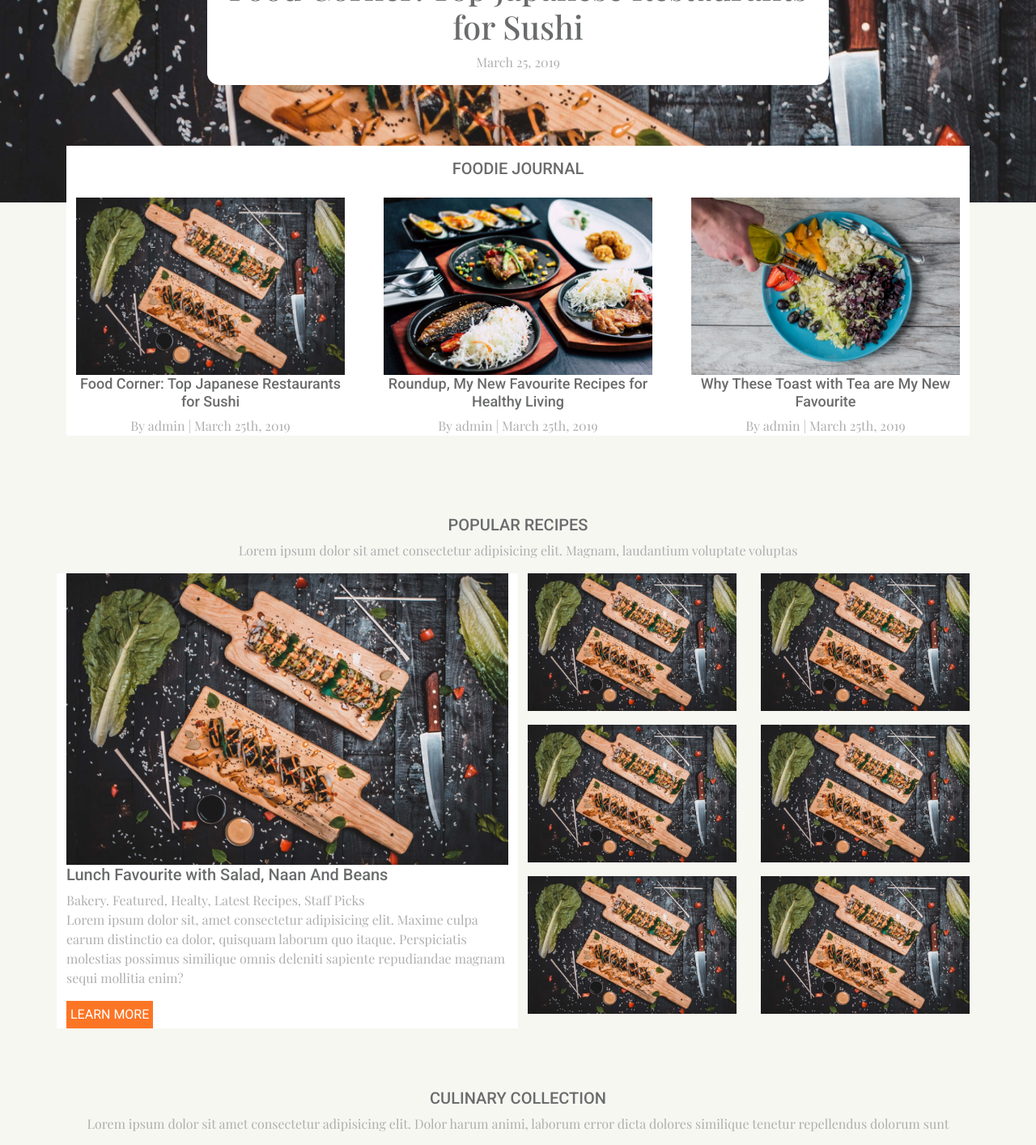
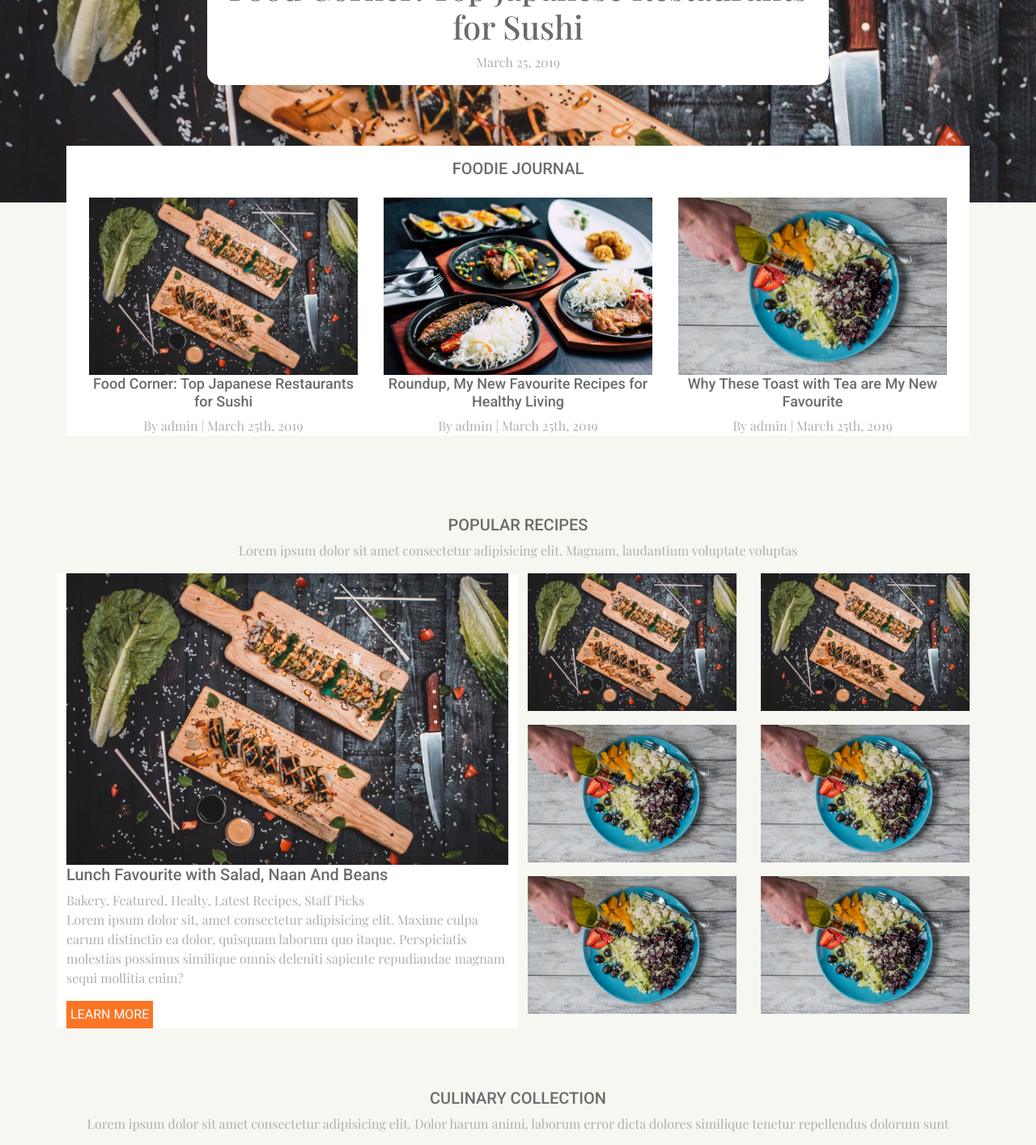
Before and after one commit to NicoloCasagrande/proj-html-vuejs, a Vue app: page / in a window 1280 px wide. Shown: the part 415-1829 px from the top of the page at 81% size. Built offline with nearby package versions, Linux system fonts and the light colour scheme; a web font is replaced by a local one.

Commit message:
sistemazione altre immagini

```diff
--- a/src/components/SectionFoodieJournal.vue
+++ b/src/components/SectionFoodieJournal.vue
@@ -12,8 +12,8 @@ export default {
 <template>
   <div class="text-center white-bg">
     <h3 class="py-3">FOODIE JOURNAL</h3>
-    <div class="row">
-      <div class="col-4 px-4" v-for="(item, index) in store.items">
+    <div class="row px-4">
+      <div class="col-4 px-3" v-for="(item, index) in store.items">
         <div v-if="index <= 2">
           <img :src="item.image" :alt="item.title" />
           <h4>{{ item.title }}</h4>
--- a/src/components/SectionPopularRecipes.vue
+++ b/src/components/SectionPopularRecipes.vue
@@ -1,5 +1,13 @@
 <script>
-export default {};
+import { store } from "../store";
+export default {
+  name: "SectionPopularRecipes",
+  data() {
+    return {
+      store,
+    };
+  },
+};
 </script>
 
 <template>
@@ -23,23 +31,8 @@ export default {};
         <button>LEARN MORE</button>
       </div>
       <div class="col-6 d-flex flex-wrap justify-content-between">
-        <div class="ms-col-6">
-          <img src="../assets/sfondo.jpg" alt="" />
-        </div>
-        <div class="ms-col-6">
-          <img src="../assets/sfondo.jpg" alt="" />
-        </div>
-        <div class="ms-col-6">
-          <img src="../assets/sfondo.jpg" alt="" />
-        </div>
-        <div class="ms-col-6">
-          <img src="../assets/sfondo.jpg" alt="" />
-        </div>
-        <div class="ms-col-6">
-          <img src="../assets/sfondo.jpg" alt="" />
-        </div>
-        <div class="ms-col-6">
-          <img src="../assets/sfondo.jpg" alt="" />
+        <div class="ms-col-6" v-for="(recipe, index) in store.recipes">
+          <img :src="recipe.image" alt="" />
         </div>
       </div>
     </div>
--- a/src/store.js
+++ b/src/store.js
@@ -57,13 +57,7 @@ export const store = reactive({
     {
       title: "Roundup, My New Favourite Recipes for Healthy Living",
       date: "March 25th, 2019",
-      image: "src/assets/fi-roundup.jpg.jpg",
-      text: "Lorem ipsum dolor, sit amet consectetur adipisicing elit. Rerum, id Facilis asperiores totam repellendus ducimus autem numquam consequuntur quasi dolorum dignissimos. Explicabo laborum accusantium voluptatibus tempore? Assumenda, aliquid cumque? Excepturi!",
-    },
-    {
-      title: "Why These Toast with Tea are My New Favourite",
-      date: "March 25th, 2019",
-      image: "src/assets/fi-organic-breakfast.jpg",
+      image: "src/assets/sfondo.jpg",
       text: "Lorem ipsum dolor, sit amet consectetur adipisicing elit. Rerum, id Facilis asperiores totam repellendus ducimus autem numquam consequuntur quasi dolorum dignissimos. Explicabo laborum accusantium voluptatibus tempore? Assumenda, aliquid cumque? Excepturi!",
     },
     {
```
